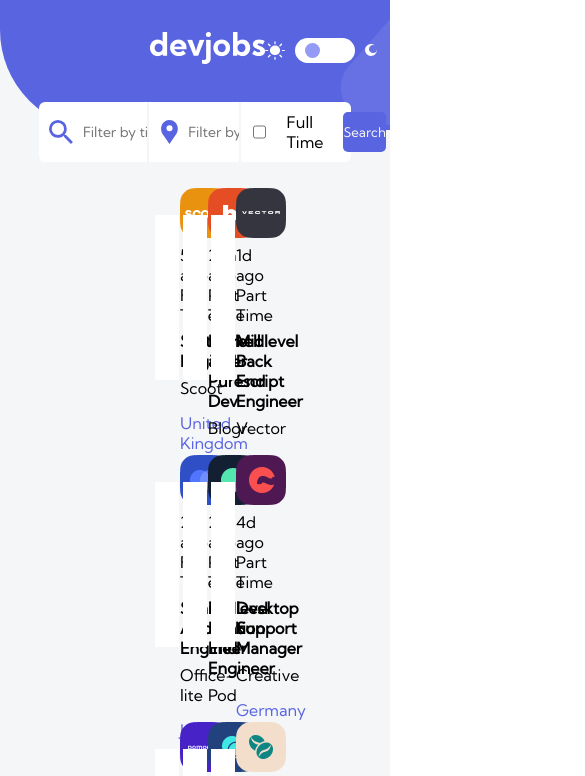
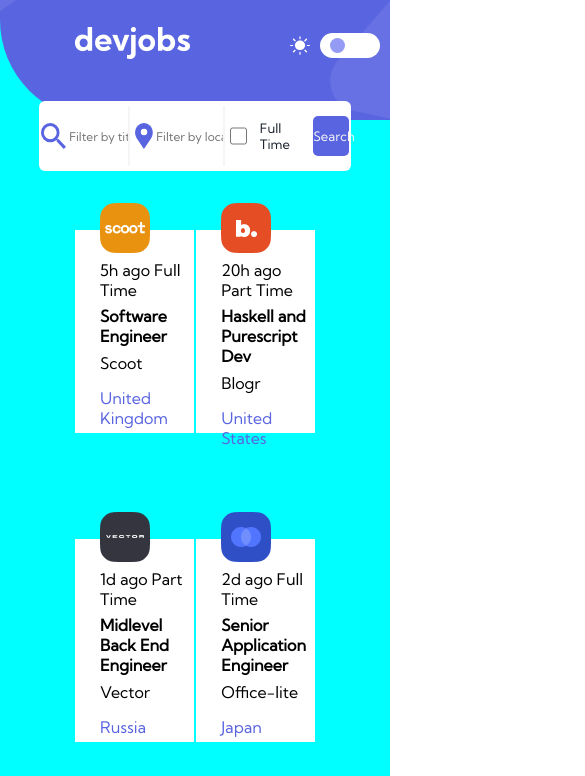
Before and after one commit to JorgeQ1/dev-job, a plain HTML site: page html_fies/index.html in a window 390 px wide. Shown: the top 776 px of the page, 585 px wide, since content can reach past the window. Drawn offline with Linux system fonts and the light colour scheme.

Commit message:
added responsiveness for tablet

```diff
--- a/css_files/homepage.css
+++ b/css_files/homepage.css
@@ -6,6 +6,7 @@
     --input-background-color: rgba(255, 255, 255, 1);
     --toggler-background-color: rgba(255, 255, 255, 1);
     --toggle-color: rgba(147, 155, 244, 1);
+    --text-color: rgba(25, 32, 45, 1);
 
 }
 
@@ -17,6 +18,7 @@
     --position-color: #fff;
     --toggler-background-color: rgba(255, 255, 255, 1);;
     --toggle-color: rgba(147, 155, 244, 1);
+    --text-color: rgba(255, 255, 255, 1);
 }
 
 @font-face {
@@ -267,3 +269,166 @@
 .load-more button:hover{
     background-color: rgba(147, 155, 244, 1);
 }
+
+
+/* responsive for tablet screens */
+@media only screen and (max-width: 768px) {
+    .container{
+        display: flex;
+        /* flex-direction: column; */
+        background-color: aqua;
+    }
+    .top{
+        display: flex;
+        height: 120px;
+        align-items: center;
+        justify-content: space-between;
+        padding: 10px 150px 40px 150px;
+        gap: 100px;
+    }
+    .logo{
+        margin-left: -75px;
+    }
+
+    .toggle{
+        margin-right: -73px;
+        display: flex;
+        align-items: center;
+        gap: 10px;
+    }
+    .search-box{
+        display: flex;
+        width: 80vw;
+        position: absolute;
+        top: 55%;
+        left: 50%;
+        transform: translate(-50%, 50%);
+        background: var(--content-color);
+        padding: 2px;
+        height: 70px;
+        border-radius: 6px;
+        align-items: center;
+        gap: 5px;
+        /* border: 2px solid red; */
+    }
+    .input-company{
+        /* border: 2px solid black; */
+        width: 30%;
+        border-right: 2px solid #f5f5f5;
+        height: 60px;
+        display: flex;
+        align-items: center;
+        gap: 3px;
+    }
+    .input-company img{
+        /* border: 2px solid blue; */
+        height: 3vh;
+    }
+    .input-company input{
+        /* border: 2px solid red; */
+        width: 80%;
+        height: 30px;
+        text-align: left;
+        outline: none;
+        border: none;
+        font-size: 12px;
+        color: var(--text-color);
+        /* color: var(--input-search-color); */
+        background-color: var(--input-background-color);
+    }
+
+    .input-location{
+        width: 30%;
+        border-right: 2px solid #f5f5f5;
+        height: 60px;
+        display: flex;
+        align-items: center;
+        gap: 3px;
+    }
+    .input-location img{
+        /* border: 2px solid blue; */
+        height: 3vh;
+    }
+    .input-location input{
+        /* border: 2px solid red; */
+        width: 90%;
+        height: 30px;
+        text-align: left;
+        outline: none;
+        border: none;
+        font-size: 12px;
+        color: var(--text-color);
+        /* color: var(--input-search-color); */
+        background-color: var(--input-background-color);
+    }
+
+    .input-button{
+        /* border: 2px solid black; */
+        width: 40%;
+        height: 60px;
+        display: flex;
+        align-items: center;
+        gap: 13px;
+        margin-left: none;
+    }
+    /* .job-y{
+        border: 2px solid red;
+        width: 20px;
+        height: 20px;
+    } */
+
+    .input-button p{
+        text-align: justify;
+        font-size: 13px;
+        width: 40%;
+        /* border: 2px solid red; */
+        color: var(--text-color);
+    }
+
+    .input-button button{
+        /* border: 2px solid red; */
+        width: 30%;
+        height: 40px;
+        text-align: center;
+        outline: none;
+        border: none;
+        font-size: 13px;
+        /* background-color: var(--input-background-color); */
+    }
+
+
+
+
+
+    .content{
+        display: flex;
+        margin-left: 75px;
+        margin-right: 75px;
+        flex-direction: row;
+        flex-wrap: wrap;
+        justify-content: space-between;
+        margin-top: 70px;
+        min-height: 150vh;
+    }
+    .parent-card{
+        width: 49.5%;
+        min-height: 30vh;
+        /* border: 2px solid red; */
+    }
+    .card{
+        /* border: 2px solid blue; */
+        height: 24vh;
+        position: relative;
+    }
+    .load-more{
+        /* border: 2px solid darkgreen; */
+        margin-top: 30px;
+        margin-left: 325px;
+        margin-bottom: 40px;
+        height: 40px;
+        display: flex;
+        justify-content: center;
+        align-items: center;
+        width: 130px;
+    }
+}
--- a/html_fies/index.html
+++ b/html_fies/index.html
@@ -33,7 +33,7 @@
                     <input type="text" name="company" class="job-y" placeholder="Filter by location…">
                 </div>
                 <div class="input-button">
-                    <input type="checkbox" name="full-time" class="job-ime">Full Time
+                    <input type="checkbox" name="full-time" class="job-ime"><p>Full Time</p>
                     <button type="submit">Search</button>
                 </div>
             </div>
```
